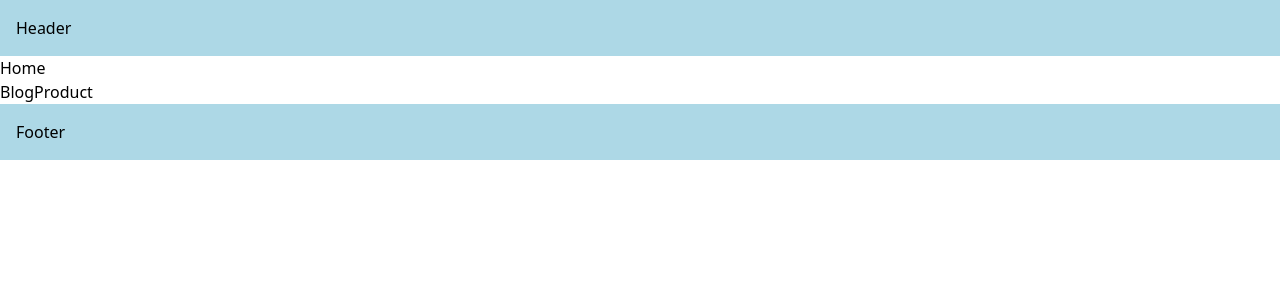
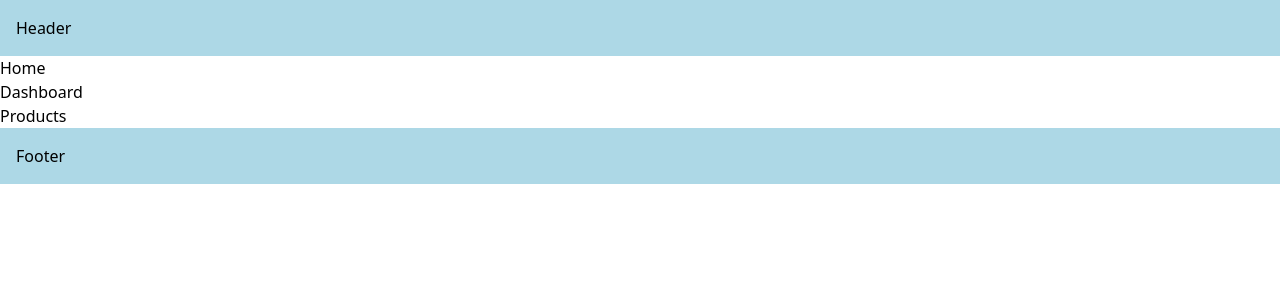
Before and after one commit to roneyyb/next-js-concepts, a Next.js app: page / in a window 1280 px wide. Shown: the top 300 px of the page. Built offline with nearby package versions, Linux system fonts and the light colour scheme.

Commit message:
CREATED SERVER AND CLIENT COMPONENT

```diff
--- /dev/null
+++ b/src/app/dashboard/page.tsx
@@ -0,0 +1,20 @@
+"use client"
+
+import React from "react"
+
+
+
+export default function Page() {
+
+    const [state, setState] = React.useState("");
+
+    console.log("Dashboard Dashboard")
+
+    return (
+        <div>
+            <input value={state} onChange={e => {
+                setState(e.target.value)
+            }} />
+        </div>
+    )
+}
--- a/src/app/page.tsx
+++ b/src/app/page.tsx
@@ -5,8 +5,9 @@ function Home() {
     return (
         <>
             <div>Home</div>
-            <Link href="/blog" >Blog</Link>
-            <Link href="/products">Product</Link>
+            <Link href="/dashboard" >Dashboard</Link>
+
+            <Link style={{ display: "block" }} href="/server-side">Products</Link>
         </>
     )
 }
--- /dev/null
+++ b/src/app/server-side/page.tsx
@@ -0,0 +1,10 @@
+import React from 'react'
+
+function Page() {
+    console.log("server side")
+    return (
+        <div>Page</div>
+    )
+}
+
+export default Page
```
